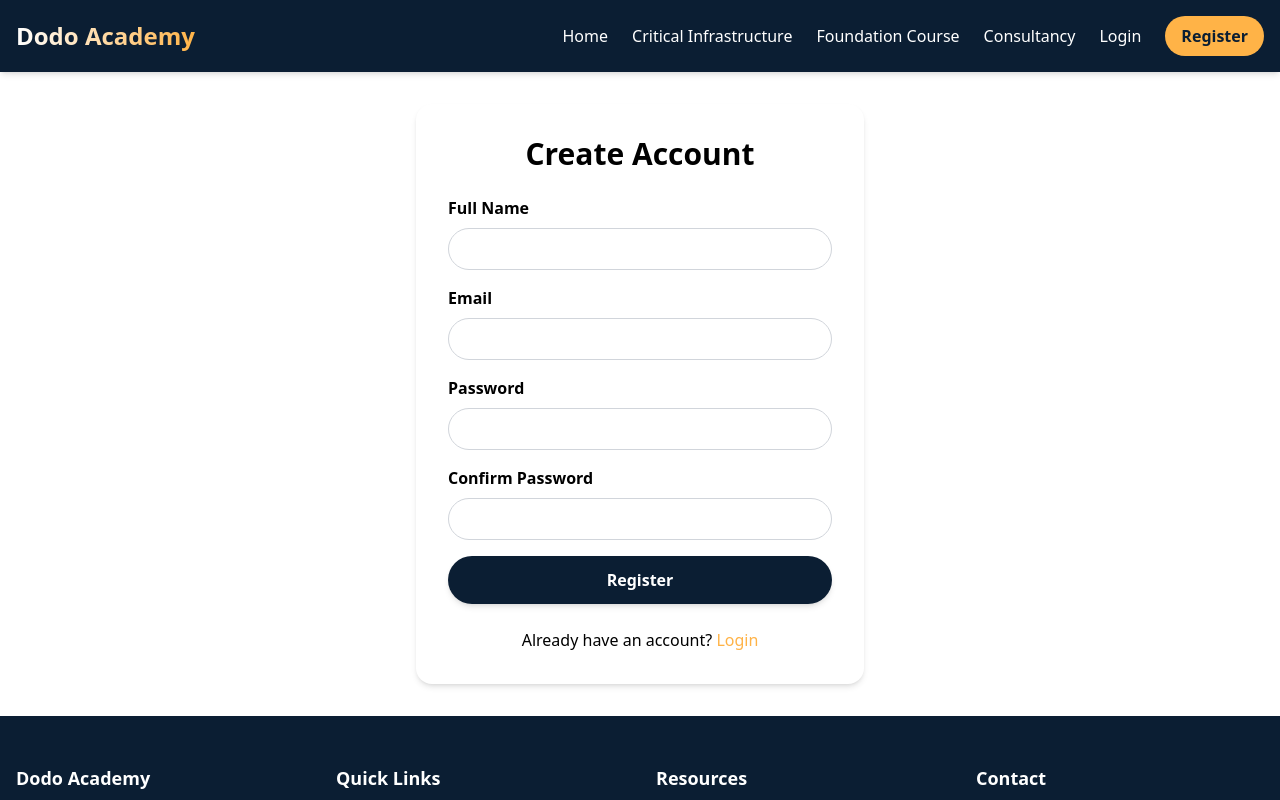
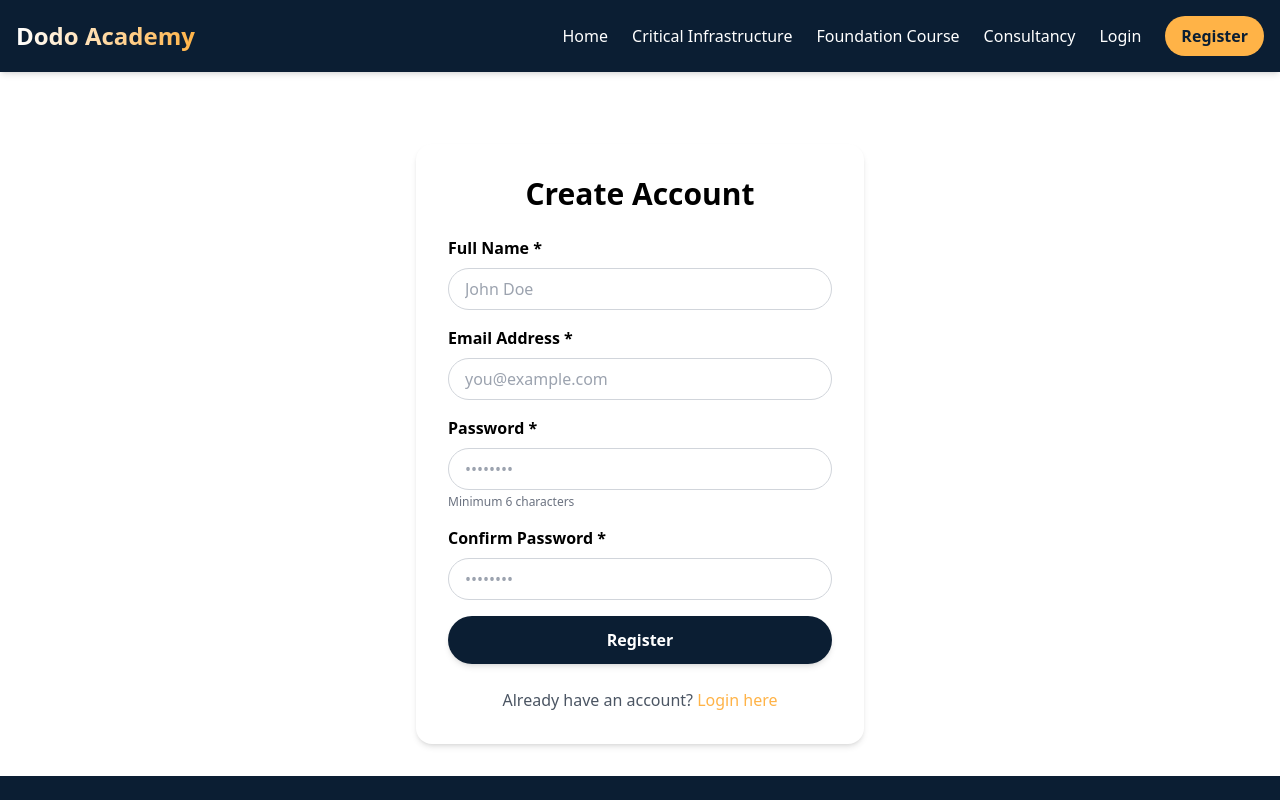
Before and after one commit to twentiesreality11/dodo-academy-clean, a Next.js app: page /register in a window 1280 px wide. Shown: the top 800 px of the page. Built offline with nearby package versions, Linux system fonts and the light colour scheme; no server answers.

Commit message:
New approach: Dashboard first, payment on lesson click

```diff
--- a/src/app/api/auth/login/route.js
+++ b/src/app/api/auth/login/route.js
@@ -1,9 +1,8 @@
 import { NextResponse } from 'next/server';
 import bcrypt from 'bcryptjs';
-import { getUserByEmail } from '@/lib/store';
 
-export const dynamic = 'force-dynamic';
-export const runtime = 'nodejs';
+// Shared users array (same as register)
+let users = [];
 
 export async function POST(request) {
   try {
@@ -15,7 +14,7 @@ export async function POST(request) {
       return NextResponse.json({ error: 'Email and password required' }, { status: 400 });
     }
 
-    const user = getUserByEmail(email);
+    const user = users.find(u => u.email === email);
     if (!user) {
       console.log('User not found:', email);
       return NextResponse.json({ error: 'Invalid email or password' }, { status: 401 });
@@ -29,9 +28,10 @@ export async function POST(request) {
 
     console.log('Login successful:', email);
 
+    const redirectUrl = redirect || '/foundation/dashboard';
     const response = NextResponse.json({
       success: true,
-      redirect: redirect || '/foundation/dashboard'
+      redirect: redirectUrl
     });
 
     response.cookies.set('session', user.id, {
--- a/src/app/api/auth/register/route.js
+++ b/src/app/api/auth/register/route.js
@@ -1,10 +1,9 @@
 import { NextResponse } from 'next/server';
 import bcrypt from 'bcryptjs';
 import { v4 as uuidv4 } from 'uuid';
-import { getUserByEmail, createUser } from '@/lib/store';
 
-export const dynamic = 'force-dynamic';
-export const runtime = 'nodejs';
+// In-memory storage (for demo - resets on server restart)
+let users = [];
 
 export async function POST(request) {
   try {
@@ -21,13 +20,13 @@ export async function POST(request) {
     }
 
     // Check if user exists
-    const existingUser = getUserByEmail(email);
+    const existingUser = users.find(u => u.email === email);
     if (existingUser) {
       return NextResponse.json({ error: 'Email already registered' }, { status: 400 });
     }
 
     // Create user
-    const userId = uuidv4();
+    const userId = Date.now().toString();
     const hashedPassword = await bcrypt.hash(password, 10);
 
     const newUser = {
@@ -38,22 +37,27 @@ export async function POST(request) {
       created_at: new Date().toISOString()
     };
 
-    createUser(newUser);
+    users.push(newUser);
 
     console.log('User created:', userId);
 
+    // Create response with redirect
+    const redirectUrl = redirect || '/foundation/dashboard';
     const response = NextResponse.json({
       success: true,
-      redirect: redirect || '/foundation/dashboard'
+      redirect: redirectUrl
     });
 
+    // Set session cookie
     response.cookies.set('session', userId, {
       httpOnly: true,
       secure: process.env.NODE_ENV === 'production',
       sameSite: 'lax',
       path: '/',
-      maxAge: 60 * 60 * 24 * 7,
+      maxAge: 60 * 60 * 24 * 7, // 7 days
     });
+
+    console.log('Session cookie set for:', userId);
 
     return response;
 
--- /dev/null
+++ b/src/app/api/check-session/route.js
@@ -0,0 +1,11 @@
+import { NextResponse } from 'next/server';
+
+export async function GET(request) {
+  const sessionId = request.cookies.get('session')?.value;
+
+  return NextResponse.json({
+    hasSession: !!sessionId,
+    sessionId: sessionId || null,
+    cookies: request.headers.get('cookie') || 'none'
+  });
+}
--- a/src/app/register/page.js
+++ b/src/app/register/page.js
@@ -1,9 +1,9 @@
 'use client';
 
-import { Suspense } from 'react';
+import { useState } from 'react';
 import { useRouter, useSearchParams } from 'next/navigation';
 import Link from 'next/link';
-import { useState } from 'react';
+import { Suspense } from 'react';
 
 function RegisterForm() {
   const router = useRouter();
@@ -27,6 +27,16 @@ function RegisterForm() {
     e.preventDefault();
     setError('');
 
+    if (!formData.name.trim()) {
+      setError('Please enter your full name');
+      return;
+    }
+
+    if (!formData.email.includes('@')) {
+      setError('Please enter a valid email address');
+      return;
+    }
+
     if (formData.password !== formData.confirmPassword) {
       setError('Passwords do not match');
       return;
@@ -44,8 +54,8 @@ function RegisterForm() {
         method: 'POST',
         headers: { 'Content-Type': 'application/json' },
         body: JSON.stringify({
-          name: formData.name,
-          email: formData.email,
+          name: formData.name.trim(),
+          email: formData.email.trim().toLowerCase(),
           password: formData.password,
           redirect
         }),
@@ -54,45 +64,102 @@ function RegisterForm() {
       const data = await res.json();
 
       if (res.ok) {
-        router.push(data.redirect);
+        // Use window.location for hard redirect (ensures cookie is applied)
+        window.location.href = data.redirect;
       } else {
         setError(data.error || 'Registration failed');
       }
     } catch (err) {
+      console.error('Registration error:', err);
       setError('Network error. Please try again.');
+    } finally {
+      setLoading(false);
     }
-
-    setLoading(false);
   };
 
   return (
-    <div className="max-w-md mx-auto">
+    <div className="max-w-md mx-auto mt-10">
       <div className="bg-white rounded-2xl p-8 shadow-md">
         <h1 className="text-3xl font-bold text-center mb-6">Create Account</h1>
-        {error && <div className="bg-red-100 text-red-700 p-3 rounded-lg mb-4">{error}</div>}
+
+        {error && (
+          <div className="bg-red-50 border border-red-200 rounded-lg p-4 mb-6 text-red-700">
+            ❌ {error}
+          </div>
+        )}
+
         <form onSubmit={handleSubmit} className="space-y-4">
           <div>
-            <label className="block font-semibold mb-2">Full Name</label>
-            <input type="text" name="name" value={formData.name} onChange={handleChange} required className="input-field" />
+            <label className="block font-semibold mb-2">Full Name *</label>
+            <input
+              type="text"
+              name="name"
+              value={formData.name}
+              onChange={handleChange}
+              required
+              className="w-full px-4 py-2 border border-gray-300 rounded-full focus:outline-none focus:border-[#FFB347]"
+              placeholder="John Doe"
+              disabled={loading}
+            />
           </div>
+
           <div>
-            <label className="block font-semibold mb-2">Email</label>
-            <input type="email" name="email" value={formData.email} onChange={handleChange} required className="input-field" />
+            <label className="block font-semibold mb-2">Email Address *</label>
+            <input
+              type="email"
+              name="email"
+              value={formData.email}
+              onChange={handleChange}
+              required
+              className="w-full px-4 py-2 border border-gray-300 rounded-full focus:outline-none focus:border-[#FFB347]"
+              placeholder="you@example.com"
+              disabled={loading}
+            />
           </div>
+
           <div>
-            <label className="block font-semibold mb-2">Password</label>
-            <input type="password" name="password" value={formData.password} onChange={handleChange} required className="input-field" />
+            <label className="block font-semibold mb-2">Password *</label>
+            <input
+              type="password"
+              name="password"
+              value={formData.password}
+              onChange={handleChange}
+              required
+              className="w-full px-4 py-2 border border-gray-300 rounded-full focus:outline-none focus:border-[#FFB347]"
+              placeholder="••••••••"
+              disabled={loading}
+            />
+            <p className="text-xs text-gray-500 mt-1">Minimum 6 characters</p>
           </div>
+
           <div>
-            <label className="block font-semibold mb-2">Confirm Password</label>
-            <input type="password" name="confirmPassword" value={formData.confirmPassword} onChange={handleChange} required className="input-field" />
+            <label className="block font-semibold mb-2">Confirm Password *</label>
+            <input
+              type="password"
+              name="confirmPassword"
+              value={formData.confirmPassword}
+              onChange={handleChange}
+              required
+              className="w-full px-4 py-2 border border-gray-300 rounded-full focus:outline-none focus:border-[#FFB347]"
+              placeholder="••••••••"
+              disabled={loading}
+            />
           </div>
-          <button type="submit" disabled={loading} className="btn-primary w-full">
+
+          <button
+            type="submit"
+            disabled={loading}
+            className="w-full bg-[#0B1E33] text-white font-semibold py-3 px-6 rounded-full shadow-md hover:bg-[#1A3A5F] transition disabled:opacity-50"
+          >
             {loading ? 'Creating account...' : 'Register'}
           </button>
         </form>
-        <p className="text-center mt-6">
-          Already have an account? <Link href={`/login?redirect=${encodeURIComponent(redirect)}`} className="text-[#FFB347] hover:underline">Login</Link>
+
+        <p className="text-center mt-6 text-gray-600">
+          Already have an account?{' '}
+          <Link href={`/login?redirect=${encodeURIComponent(redirect)}`} className="text-[#FFB347] hover:underline">
+            Login here
+          </Link>
         </p>
       </div>
     </div>
```
